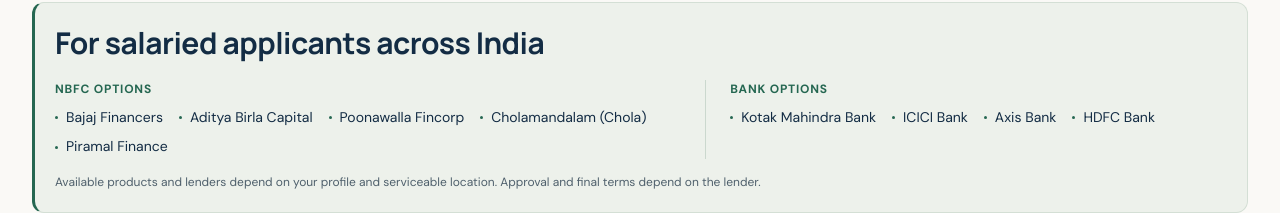
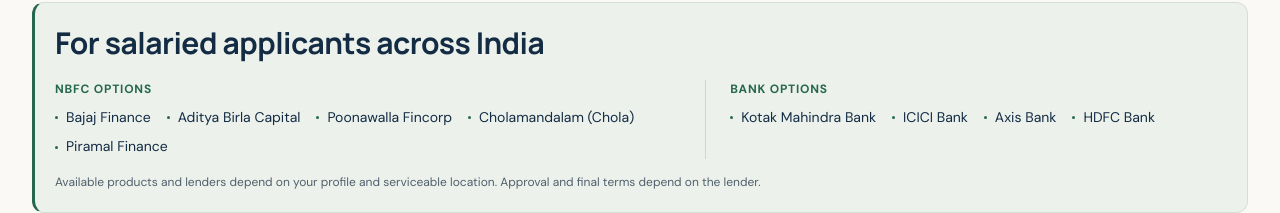
Before and after one commit to loanmitraindia/loanmitraindia, a Next.js app: page / in a window 1280 px wide. Shown: the part 126-339 px from the top of the page. Built offline with nearby package versions, Linux system fonts and the light colour scheme.

Commit message:
Correct spelling of 'Financers' to 'Finance'

```diff
--- a/src/app/page.tsx
+++ b/src/app/page.tsx
@@ -13,7 +13,7 @@ const banks = [
   { name: "Bank of Baroda", file: "baroda.png" },
 ];
 const featuredLenders = [
-  { title: "NBFC options", names: ["Bajaj Financers", "Aditya Birla Capital", "Poonawalla Fincorp", "Cholamandalam (Chola)", "Piramal Finance"] },
+  { title: "NBFC options", names: ["Bajaj Finance", "Aditya Birla Capital", "Poonawalla Fincorp", "Cholamandalam (Chola)", "Piramal Finance"] },
   { title: "Bank options", names: ["Kotak Mahindra Bank", "ICICI Bank", "Axis Bank", "HDFC Bank"] },
 ];
 const steps = [
```
